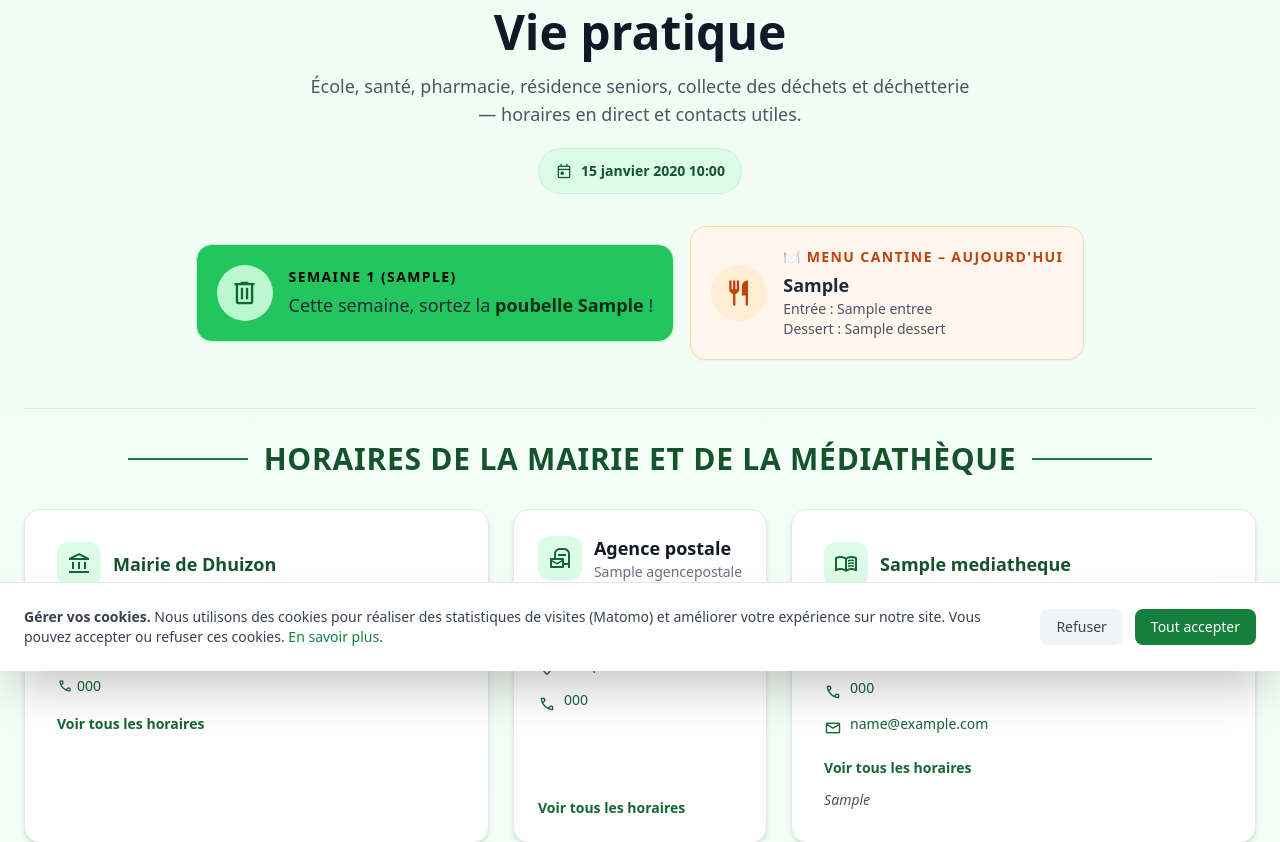
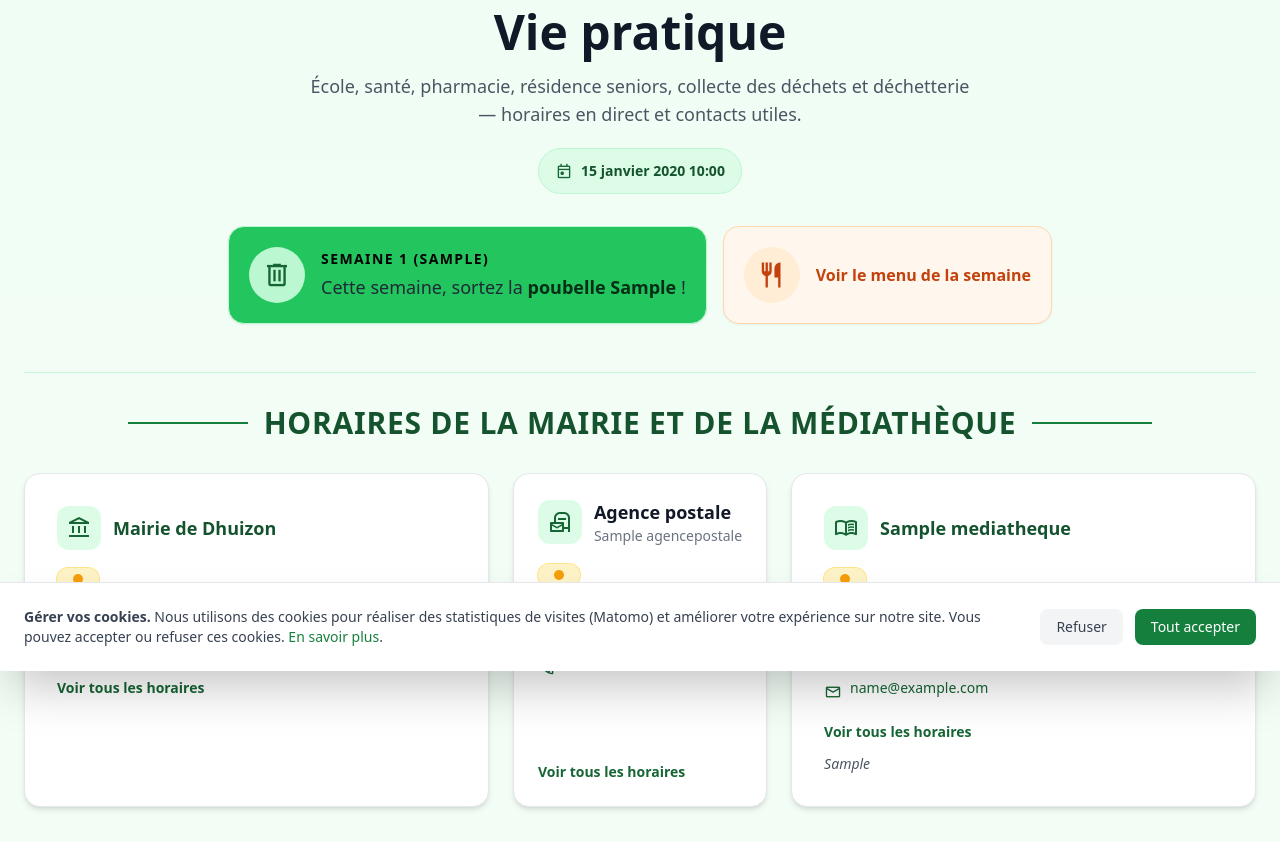
Before and after one commit to Pseudo404/MairieDhuizon, a Django app: template templates/vie_pratiques.html in a window 1280 px wide. Shown: the part 129-971 px from the top of the page. Run offline with Django 5.2, Linux system fonts and the light colour scheme; tables that the repository leaves empty hold one stand-in row (values such as "Sample post"); the template is opened without the code that fills it: values that come from a table or form of the project are taken from there, most other values are stand-ins (such as "Sample title", 1, 10 or a date in 2020); grey boxes marked "Sample" are stand-in pictures; some libraries are stand-ins or nearby versions.

Commit message:
fix menu cantine display at the top

```diff
--- a/templates/vie_pratiques.html
+++ b/templates/vie_pratiques.html
@@ -34,17 +34,12 @@
                             </p>
                         </div>
                     </div>
-                    {% if plat_du_jour %}
+                    {% if menu_hebdo %}
                     <div class="inline-flex flex-col sm:flex-row items-center gap-4 rounded-2xl p-5 bg-orange-50 border border-orange-200 shadow-sm transition-all hover:shadow-md">
                         <div class="flex h-14 w-14 items-center justify-center rounded-full bg-orange-100 text-orange-700">
                             <span class="material-symbols-outlined text-3xl">restaurant</span>
                         </div>
-                        <div class="text-center sm:text-left">
-                            <p class="text-sm font-bold text-orange-700 uppercase tracking-widest mb-1">🍽️ Menu cantine – Aujourd'hui</p>
-                            <p class="text-gray-800 font-semibold text-lg">{{ plat_du_jour.plat_principal }}</p>
-                            {% if plat_du_jour.entree %}<p class="text-sm text-gray-600">Entrée : {{ plat_du_jour.entree }}</p>{% endif %}
-                            {% if plat_du_jour.dessert %}<p class="text-sm text-gray-600">Dessert : {{ plat_du_jour.dessert }}</p>{% endif %}
-                        </div>
+                        <a href="{{ menu_hebdo.pdf.url }}" class="text-orange-700 font-semibold">Voir le menu de la semaine</a>
                     </div>
                     {% endif %}
                 </div>
```
